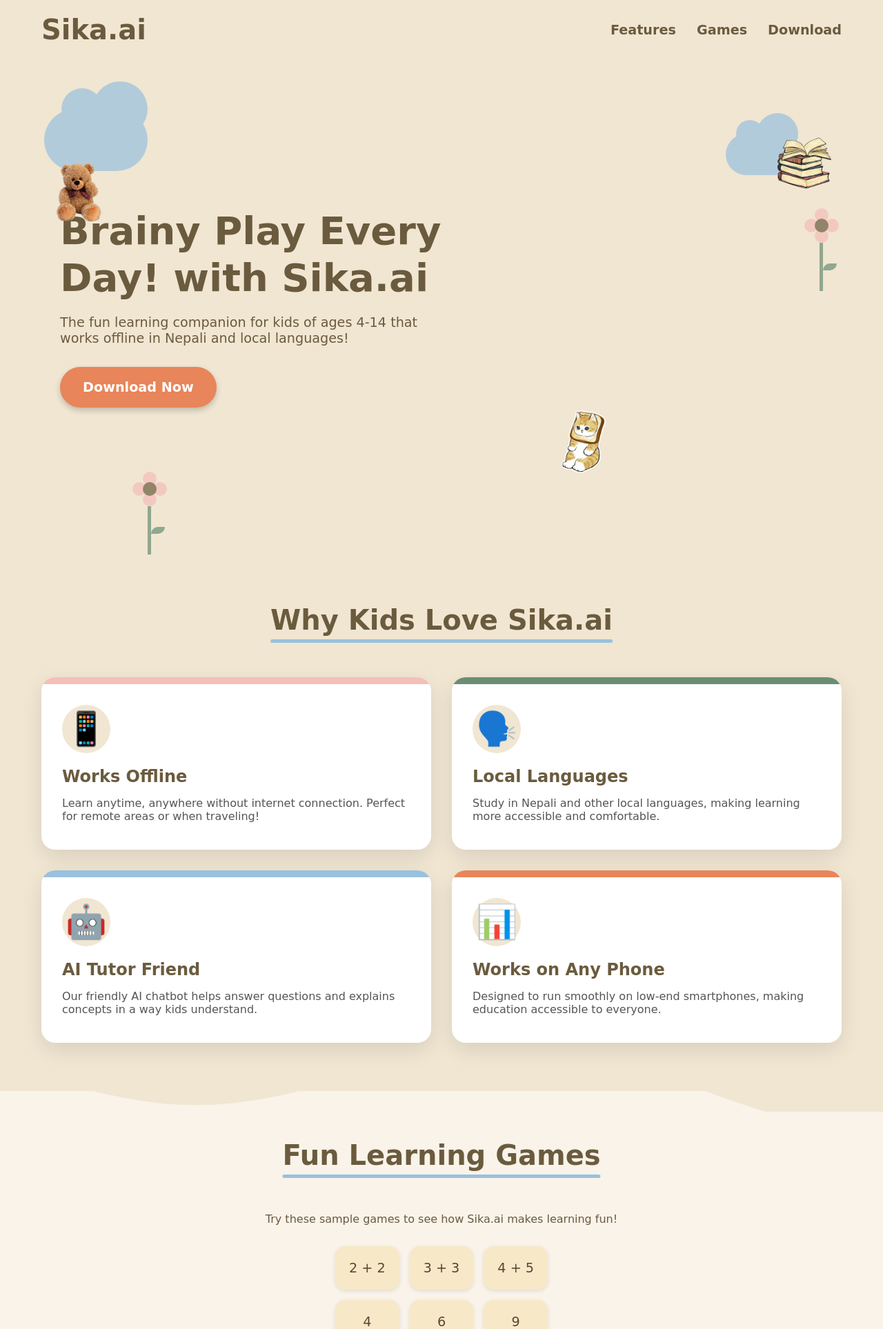
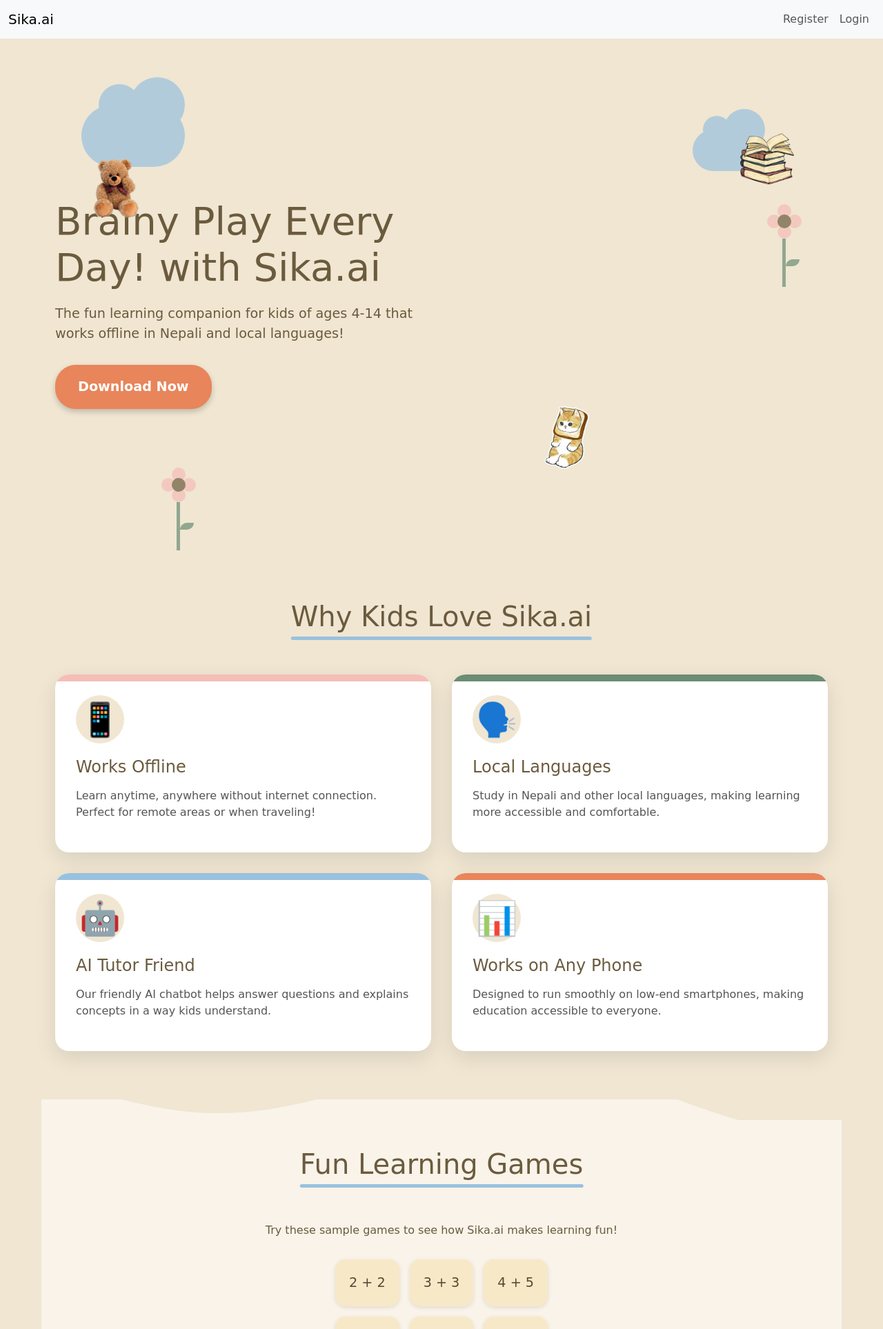
Before and after one commit to neharajbanshi1/sikai-final-project, a Django app: page / in a window 1280 px wide. Shown: the top 1927 px of the page at 69% size. Run offline with Django 5.2, Linux system fonts and the light colour scheme.

Commit message:
Add URL configurations and templates for user authentication and analytics features

```diff
--- /dev/null
+++ b/analytics/urls.py
@@ -0,0 +1,6 @@
+from django.urls import path
+from . import views
+
+urlpatterns = [
+    # Add your analytics URLs here
+]
--- /dev/null
+++ b/chatbot/urls.py
@@ -0,0 +1,6 @@
+from django.urls import path
+from . import views
+
+urlpatterns = [
+    # Add your chatbot URLs here
+]
--- /dev/null
+++ b/content/urls.py
@@ -0,0 +1,6 @@
+from django.urls import path
+from . import views
+
+urlpatterns = [
+    # Add your content URLs here
+]
--- /dev/null
+++ b/quizzes/urls.py
@@ -0,0 +1,6 @@
+from django.urls import path
+from . import views
+
+urlpatterns = [
+    # Add your quiz URLs here
+]
--- /dev/null
+++ b/quizzes/views.py
@@ -0,0 +1,3 @@
+from django.shortcuts import render
+
+# Create your views here.
--- /dev/null
+++ b/sikaai/templates/base.html
@@ -0,0 +1,47 @@
+{% load static %}
+<!DOCTYPE html>
+<html lang="en">
+<head>
+    <meta charset="UTF-8">
+    <meta name="viewport" content="width=device-width, initial-scale=1.0">
+    <title>{% block title %}Sika.ai{% endblock %}</title>
+    <link href="https://cdn.jsdelivr.net/npm/bootstrap@5.3.0/dist/css/bootstrap.min.css" rel="stylesheet">
+    <link rel="stylesheet" href="{% static 'css/styles.css' %}">
+</head>
+<body>
+    <nav class="navbar navbar-expand-lg navbar-light bg-light">
+        <div class="container-fluid">
+            <a class="navbar-brand" href="/">Sika.ai</a>
+            <button class="navbar-toggler" type="button" data-bs-toggle="collapse" data-bs-target="#navbarNav" aria-controls="navbarNav" aria-expanded="false" aria-label="Toggle navigation">
+                <span class="navbar-toggler-icon"></span>
+            </button>
+            <div class="collapse navbar-collapse" id="navbarNav">
+                <ul class="navbar-nav ms-auto">
+                    {% if user.is_authenticated %}
+                        <li class="nav-item">
+                            <a class="nav-link" href="{% url 'profile' %}">Profile</a>
+                        </li>
+                        <li class="nav-item">
+                            <a class="nav-link" href="{% url 'logout' %}">Logout</a>
+                        </li>
+                    {% else %}
+                        <li class="nav-item">
+                            <a class="nav-link" href="{% url 'register' %}">Register</a>
+                        </li>
+                        <li class="nav-item">
+                            <a class="nav-link" href="{% url 'login' %}">Login</a>
+                        </li>
+                    {% endif %}
+                </ul>
+            </div>
+        </div>
+    </nav>
+
+    <div class="container mt-4">
+        {% block content %}
+        {% endblock %}
+    </div>
+
+    <script src="https://cdn.jsdelivr.net/npm/bootstrap@5.3.0/dist/js/bootstrap.bundle.min.js"></script>
+</body>
+</html>
--- a/sikaai/templates/landing.html
+++ b/sikaai/templates/landing.html
@@ -1,34 +1,9 @@
+{% extends "base.html" %}
 {% load static %}
-<!DOCTYPE html>
-<html lang="en">
-<head>
-    <meta charset="UTF-8">
-    <meta name="viewport" content="width=device-width, initial-scale=1.0">
-    <link rel="stylesheet" href="https://cdnjs.cloudflare.com/ajax/libs/font-awesome/6.0.0-beta3/css/all.min.css">
-    <link rel="stylesheet" href="{% static 'css/styles.css' %}">
-    <script src="{% static 'js/main.js' %}"></script>
 
-    <title>Sika.ai - Learning Companion for Kids</title>
+{% block title %}Sika.ai - Learning Companion for Kids{% endblock %}
 
-</head>
-<body>
-    <header>
-        <div class="container">
-            <div class="nav">
-                <div class="logo">
-
-                    Sika.ai
-                </div>
-                <div class="nav-links">
-                    <a href="#features">Features</a>
-                    <a href="#games">Games</a>
-
-                    <a href="#download">Download</a>
-                </div>
-            </div>
-        </div>
-    </header>
-
+{% block content %}
     <section class="hero">
         <div class="container">
             <div class="hero-content">
@@ -180,5 +155,4 @@
             </div>
         </div>
     </footer>
-</body>
-</html>
+{% endblock %}
--- a/sikaai/urls.py
+++ b/sikaai/urls.py
@@ -15,10 +15,15 @@
     2. Add a URL to urlpatterns:  path('blog/', include('blog.urls'))
 """
 from django.contrib import admin
-from django.urls import path
+from django.urls import path, include
 from users import views as users_views
 
 urlpatterns = [
     path('admin/', admin.site.urls),
     path('', users_views.landing_page, name='landing_page'),
+    path('users/', include('users.urls')),
+    path('content/', include('content.urls')),
+    path('quiz/', include('quizzes.urls')),
+    path('chat/', include('chatbot.urls')),
+    path('analytics/', include('analytics.urls')),
 ]
--- /dev/null
+++ b/users/urls.py
@@ -0,0 +1,11 @@
+from django.urls import path
+from . import views
+
+from django.contrib.auth.views import LogoutView
+
+urlpatterns = [
+    path('register/', views.register, name='register'),
+    path('profile/', views.profile, name='profile'),
+    path('login/', views.CustomLoginView.as_view(), name='login'),
+    path('logout/', LogoutView.as_view(next_page='landing_page'), name='logout'),
+]
--- a/users/views.py
+++ b/users/views.py
@@ -1,5 +1,33 @@
-from django.shortcuts import render
+from django.shortcuts import render, redirect
+from django.contrib.auth import login
+from django.contrib.auth.views import LoginView, LogoutView
+from .forms import CustomUserCreationForm, UserProfileForm, LoginForm
 
-# Create your views here.
+class CustomLoginView(LoginView):
+    form_class = LoginForm
+    template_name = 'users/login.html'
+
+def register(request):
+    if request.method == 'POST':
+        user_form = CustomUserCreationForm(request.POST)
+        profile_form = UserProfileForm(request.POST)
+        if user_form.is_valid() and profile_form.is_valid():
+            user = user_form.save()
+            profile = profile_form.save(commit=False)
+            profile.user = user
+            profile.save()
+            login(request, user)
+            return redirect('home')  # Redirect to a home page after registration
+    else:
+        user_form = CustomUserCreationForm()
+        profile_form = UserProfileForm()
+    return render(request, 'users/register.html', {
+        'user_form': user_form,
+        'profile_form': profile_form
+    })
+
 def landing_page(request):
     return render(request, 'landing.html')
+
+def profile(request):
+    return render(request, 'users/profile.html')
```
Also changed, not shown: sikaai/templates/users/login.html (added, +22 -0 lines), sikaai/templates/users/profile.html (added, +10 -0 lines), sikaai/templates/users/register.html (added, +23 -0 lines), users/forms.py (added, +18 -0 lines).
